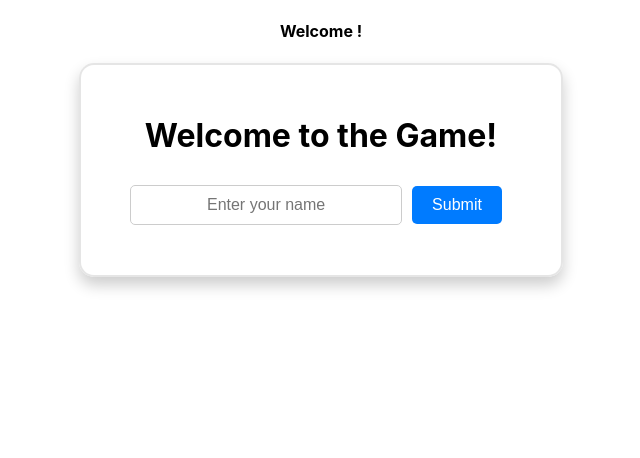
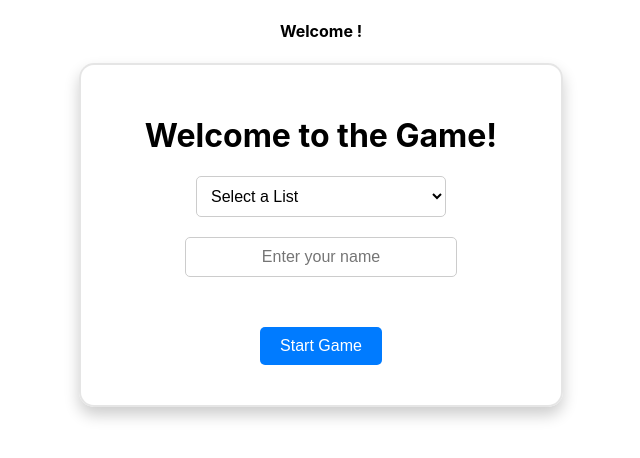
Before and after one commit to yugant99/interaction_app, a React (Create React App) app in the folder react-interaction-app/: page / in a window 1280 px wide. Shown: the top 458 px of the page, without its empty margins (319-959 px from the left). Built offline with nearby package versions, Linux system fonts and the light colour scheme.

Commit message:
almost complete project

```diff
--- a/react-interaction-app/src/App.css
+++ b/react-interaction-app/src/App.css
@@ -183,7 +183,7 @@ button:hover {
 
 .arrow {
   font-size: 48px;
-  color: #ff5733;
+  color: #307b3fb8;
   cursor: pointer;
 }
 
@@ -200,3 +200,21 @@ input[type="text"] {
 .character {
   margin: 20px 0;
 }
+.form-group {
+  margin-bottom: 20px;
+}
+
+select {
+  padding: 10px;
+  font-size: 16px;
+  width: 250px;
+  border-radius: 5px;
+  border: 1px solid #ccc;
+  background-color: white;
+  cursor: pointer;
+}
+
+select:focus {
+  outline: none;
+  border-color: #007bff;
+}
--- a/react-interaction-app/src/App.js
+++ b/react-interaction-app/src/App.js
@@ -8,7 +8,7 @@ import "./App.css";
 const App = () => {
   const [currentIndex, setCurrentIndex] = useState(0);
   const [contestant, setContestant] = useState('');
-  const [activeList, setActiveList] = useState('List1');
+  const [activeList, setActiveList] = useState('');
   const [slidesData, setSlidesData] = useState([]);
 
   useEffect(() => {
@@ -16,15 +16,12 @@ const App = () => {
       const listData = db[activeList];
       const listNumber = parseInt(activeList.replace('List', ''));
 
-      // Filter young and old slides
       const youngSlides = listData.filter(item => item.isYoung).sort(() => 0.5 - Math.random());
       const oldSlides = listData.filter(item => !item.isYoung).sort(() => 0.5 - Math.random());
 
-      // For even-numbered lists (2,4,6,8), show old first
-      // For odd-numbered lists (1,3,5,7), show young first
       const combinedSlides = listNumber % 2 === 0
-        ? [...oldSlides, ...youngSlides]  // Even lists: old first
-        : [...youngSlides, ...oldSlides]; // Odd lists: young first
+        ? [...oldSlides, ...youngSlides]
+        : [...youngSlides, ...oldSlides];
 
       return combinedSlides.map((item) => ({
         slideId: item.id,
@@ -40,7 +37,9 @@ const App = () => {
       }));
     };
 
-    setSlidesData(initializeSlidesData());
+    if (activeList) {
+      setSlidesData(initializeSlidesData());
+    }
   }, [activeList]);
 
   const handleNext = () => {
@@ -49,14 +48,6 @@ const App = () => {
     } else {
       alert("Game Over!");
     }
-  };
-
-  const handleSwitchList = (listName) => {
-    setActiveList(listName);
-    setCurrentIndex(0);
-    // Update contestant based on list number
-    const listNumber = parseInt(listName.replace('List', ''));
-    setContestant(listNumber % 2 === 0 ? "Grandma" : "Young Person");
   };
 
   return (
@@ -89,16 +80,6 @@ const App = () => {
               </CSSTransition>
             </TransitionGroup>
           )}
-          <div className="list-buttons">
-            <button onClick={() => handleSwitchList('List1')}>Switch to List 1</button>
-            <button onClick={() => handleSwitchList('List2')}>Switch to List 2</button>
-            <button onClick={() => handleSwitchList('List3')}>Switch to List 3</button>
-            <button onClick={() => handleSwitchList('List4')}>Switch to List 4</button>
-            <button onClick={() => handleSwitchList('List5')}>Switch to List 5</button>
-            <button onClick={() => handleSwitchList('List6')}>Switch to List 6</button>
-            <button onClick={() => handleSwitchList('List7')}>Switch to List 7</button>
-            <button onClick={() => handleSwitchList('List8')}>Switch to List 8</button>
-          </div>
         </>
       )}
     </div>
--- a/react-interaction-app/src/components/Home.js
+++ b/react-interaction-app/src/components/Home.js
@@ -2,53 +2,54 @@ import React, { useState } from "react";
 
 const Home = ({ setContestant, setActiveList }) => {
   const [name, setName] = useState("");
+  const [selectedList, setSelectedList] = useState("");
   const [isNameSubmitted, setIsNameSubmitted] = useState(false);
 
-  const handleNameSubmit = (e) => {
+  const handleSubmit = (e) => {
     e.preventDefault();
-    if (name.trim() !== "") {
+    if (name.trim() !== "" && selectedList) {
       setIsNameSubmitted(true);
-      setContestant(name);
+      setContestant(selectedList.includes('2') || selectedList.includes('4') ||
+                   selectedList.includes('6') || selectedList.includes('8') ?
+                   "Grandma" : "Young Person");
+      setActiveList(selectedList);
     } else {
-      alert("Please enter your name.");
+      alert("Please enter your name and select a list.");
     }
-  };
-
-  const handleListSelection = (listName) => {
-    setActiveList(listName); // Set the active list
-    if (listName === 'List1') {
-      setContestant("Grandma");
-  } else if (listName === 'List2') {
-    setContestant("Young Person");
-  }
   };
 
   return (
     <div id="home-screen">
       <h1>Welcome to the Game!</h1>
-      {!isNameSubmitted ? (
-        <form onSubmit={handleNameSubmit}>
+      <form onSubmit={handleSubmit}>
+        <div className="form-group">
+          <select
+            value={selectedList}
+            onChange={(e) => setSelectedList(e.target.value)}
+            required
+          >
+            <option value="">Select a List</option>
+            <option value="List1">List 1</option>
+            <option value="List2">List 2</option>
+            <option value="List3">List 3</option>
+            <option value="List4">List 4</option>
+            <option value="List5">List 5</option>
+            <option value="List6">List 6</option>
+            <option value="List7">List 7</option>
+            <option value="List8">List 8</option>
+          </select>
+        </div>
+        <div className="form-group">
           <input
             type="text"
             placeholder="Enter your name"
             value={name}
             onChange={(e) => setName(e.target.value)}
+            required
           />
-          <button type="submit">Submit</button>
-        </form>
-      ) : (
-        <div>
-          <h2>Hi, {name}! Choose a list to start:</h2>
-          <button onClick={() => handleListSelection('List1')}>List 1 (Grandma)</button>
-          <button onClick={() => handleListSelection('List2')}>List 2 (Young Person)</button>
-          <button onClick={() => handleListSelection('List3')}>List 3 (Grandma)</button>
-          <button onClick={() => handleListSelection('List4')}>List 4 (Young Person)</button>
-          <button onClick={() => handleListSelection('List5')}>List 5 (Grandma)</button>
-          <button onClick={() => handleListSelection('List6')}>List 6 (Young Person)</button>
-          <button onClick={() => handleListSelection('List7')}>List 7 (Grandma)</button>
-          <button onClick={() => handleListSelection('List8')}>List 8 (Young Person)</button>
         </div>
-      )}
+        <button type="submit">Start Game</button>
+      </form>
     </div>
   );
 };
--- a/react-interaction-app/src/components/slide.js
+++ b/react-interaction-app/src/components/slide.js
@@ -77,7 +77,7 @@ const Slide = ({
         {orderedImages.map((img, i) => (
           <div className="image-group" key={img.id}>
             {((isTargetRight && i === 1) || (!isTargetRight && i === 0)) && showArrow && (
-              <div id={`arrow-next-slide-${slideId}`} className="arrow">➡️</div>
+              <div id={`arrow-next-slide-${slideId}`} className="arrow">▶</div>
             )}
             <img
               id={img.id}
```
